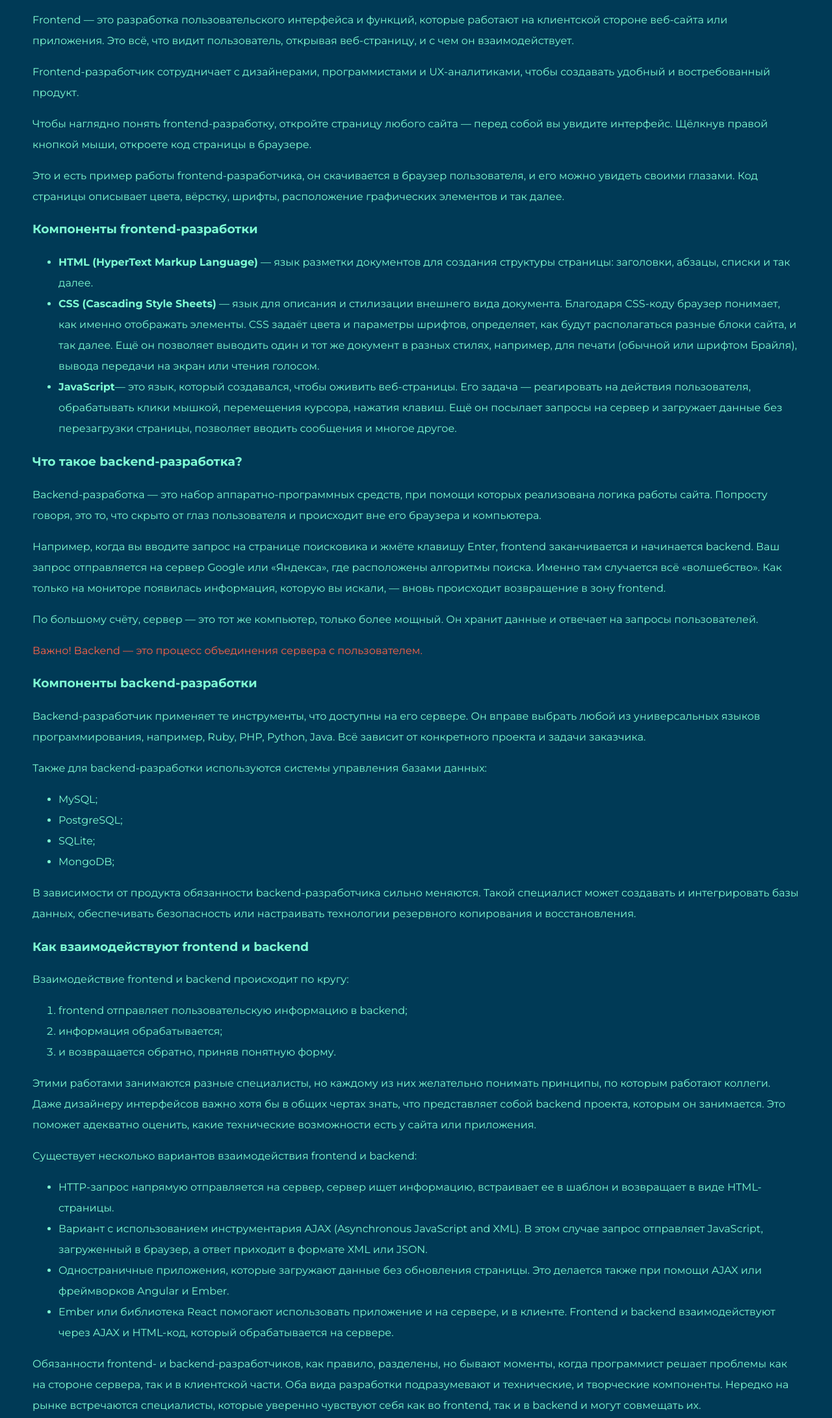
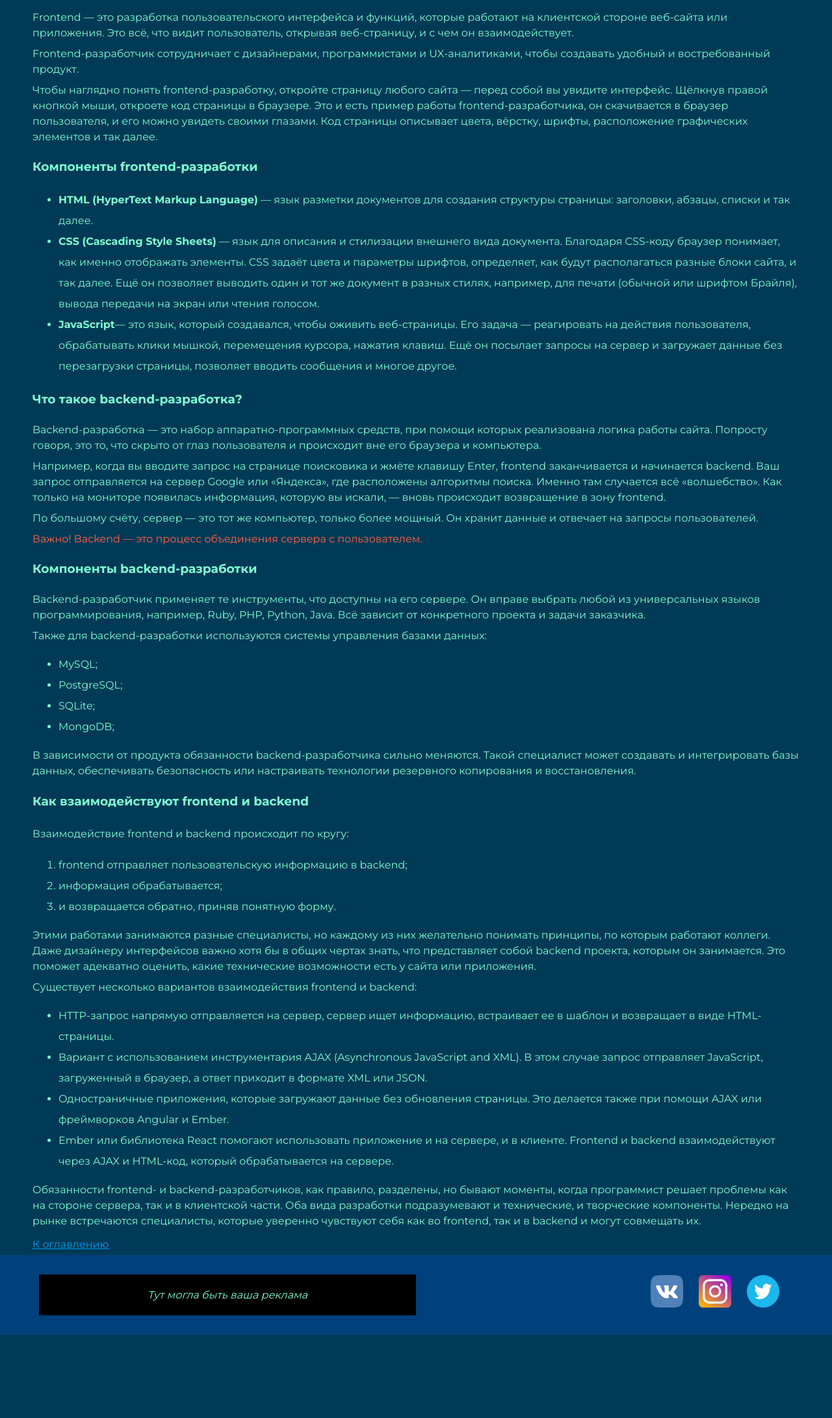
Before and after one commit to privkuSSS/testsite, a plain HTML site: page day-9MY.html in a window 1280 px wide. Shown: the part 580-2763 px from the top of the page at 65% size. After the commit the page ends 2635 px from the top, so only its background shows below. Drawn offline with Linux system fonts and the light colour scheme.

Commit message:
создано в Gitbash

```diff
--- a/day-9MY.html
+++ b/day-9MY.html
@@ -1,11 +1,13 @@
 <!DOCTYPE html>
 <html lang="ru">
+
 <head>
   <meta charset="UTF-8">
   <link rel="stylesheet" href="style-days.css">
   <link href="https://fonts.googleapis.com/css?family=Montserrat:400,500,700|Old+Standard+TT&display=swap&subset=cyrillic" rel="stylesheet">
   <title>Дневник начинающего верстальщика</title>
 </head>
+
 <body>
   <header>
     <div class="container">
@@ -26,47 +28,58 @@
               <a href="#frontend" style="color: #0099ef">Что такое frontend-разработка?</a>
             </li>
             <li>
-            <a href="#compfrontend"style="color: #0099ef">Компоненты frontend-разработки </a>
+              <a href="#compfrontend" style="color: #0099ef">Компоненты frontend-разработки </a>
             </li>
             <li>
-            <a href="#backend"style="color: #0099ef">Что такое backend-разработка?</a>
+              <a href="#backend" style="color: #0099ef">Что такое backend-разработка?</a>
             </li>
             <li>
-            <a href="#compbackend"style="color: #0099ef">Компоненты backend-разработки</a>
+              <a href="#compbackend" style="color: #0099ef">Компоненты backend-разработки</a>
             </li>
             <li>
-            <a href="#interaction"style="color: #0099ef">Как взаимодействуют frontend и backend</a>
+              <a href="#interaction" style="color: #0099ef">Как взаимодействуют frontend и backend</a>
             </li>
           </ul>
           <h3 id="frontend">Что такое frontend-разработка?</h3>
+          <div class="text-statya">
             <p> Frontend — это разработка пользовательского интерфейса и функций, которые работают на клиентской стороне веб-сайта или приложения. Это всё, что видит пользователь, открывая веб-страницу, и с чем он взаимодействует.</p>
             <p>Frontend-разработчик сотрудничает с дизайнерами, программистами и UX-аналитиками, чтобы создавать удобный и востребованный продукт.</p>
-          <p>Чтобы наглядно понять frontend-разработку, откройте страницу любого сайта — перед собой вы увидите интерфейс. Щёлкнув правой кнопкой мыши, откроете код страницы в браузере.</p>
-          <p>Это и есть пример работы frontend-разработчика, он скачивается в браузер пользователя, и его можно увидеть своими глазами. Код страницы описывает цвета, вёрстку, шрифты, расположение графических элементов и так далее.</p>
+            <p>Чтобы наглядно понять frontend-разработку, откройте страницу любого сайта — перед собой вы увидите интерфейс. Щёлкнув правой кнопкой мыши, откроете код страницы в браузере.
+              Это и есть пример работы frontend-разработчика, он скачивается в браузер пользователя, и его можно увидеть своими глазами. Код страницы описывает цвета, вёрстку, шрифты, расположение графических элементов и так далее.</p>
+          </div>
           <h3 id="compfrontend"> Компоненты frontend-разработки </h3>
           <ul>
             <li><b>HTML (HyperText Markup Language)</b> — язык разметки документов для создания структуры страницы: заголовки, абзацы, списки и так далее.
             </li>
-            <li><b>CSS (Cascading Style Sheets)</b> — язык для описания и стилизации внешнего вида документа. Благодаря CSS-коду браузер понимает, как именно отображать элементы. CSS задаёт цвета и параметры шрифтов, определяет, как будут располагаться разные блоки сайта, и так далее. Ещё он позволяет выводить один и тот же документ в разных стилях, например, для печати (обычной или шрифтом Брайля), вывода передачи на экран или чтения голосом.
+            <li><b>CSS (Cascading Style Sheets)</b> — язык для описания и стилизации внешнего вида документа. Благодаря CSS-коду браузер понимает, как именно отображать элементы. CSS задаёт цвета и параметры шрифтов, определяет, как будут
+              располагаться разные блоки сайта, и так далее. Ещё он позволяет выводить один и тот же документ в разных стилях, например, для печати (обычной или шрифтом Брайля), вывода передачи на экран или чтения голосом.
             </li>
-            <li><b>JavaScript</b>— это язык, который создавался, чтобы оживить веб-страницы. Его задача — реагировать на действия пользователя, обрабатывать клики мышкой, перемещения курсора, нажатия клавиш. Ещё он посылает запросы на сервер и загружает данные без перезагрузки страницы, позволяет вводить сообщения и многое другое.
+            <li><b>JavaScript</b>— это язык, который создавался, чтобы оживить веб-страницы. Его задача — реагировать на действия пользователя, обрабатывать клики мышкой, перемещения курсора, нажатия клавиш. Ещё он посылает запросы на сервер и
+              загружает данные без перезагрузки страницы, позволяет вводить сообщения и многое другое.
             </li>
           </ul>
           <h3 id="backend"> Что такое backend-разработка?</h3>
+          <div class="text-statya">
             <p>Backend-разработка — это набор аппаратно-программных средств, при помощи которых реализована логика работы сайта. Попросту говоря, это то, что скрыто от глаз пользователя и происходит вне его браузера и компьютера.</p>
-          <p>Например, когда вы вводите запрос на странице поисковика и жмёте клавишу Enter, frontend заканчивается и начинается backend. Ваш запрос отправляется на сервер Google или «Яндекса», где расположены алгоритмы поиска. Именно там случается всё «волшебство». Как только на мониторе появилась информация, которую вы искали, — вновь происходит возвращение в зону frontend.</p>
+            <p>Например, когда вы вводите запрос на странице поисковика и жмёте клавишу Enter, frontend заканчивается и начинается backend. Ваш запрос отправляется на сервер Google или «Яндекса», где расположены алгоритмы поиска. Именно там случается
+              всё «волшебство». Как только на мониторе появилась информация, которую вы искали, — вновь происходит возвращение в зону frontend.</p>
             <p>По большому счёту, сервер — это тот же компьютер, только более мощный. Он хранит данные и отвечает на запросы пользователей.</p>
             <p class="danger-text"> Важно! Backend — это процесс объединения сервера с пользователем.</p>
+          </div>
           <h3 id="compbackend">Компоненты backend-разработки</h3>
+          <div class="text-statya">
             <p>Backend-разработчик применяет те инструменты, что доступны на его сервере. Он вправе выбрать любой из универсальных языков программирования, например, Ruby, PHP, Python, Java. Всё зависит от конкретного проекта и задачи заказчика.</p>
             <p>Также для backend-разработки используются системы управления базами данных:</p>
+          </div>
           <ul>
             <li>MySQL;</li>
             <li>PostgreSQL;</li>
             <li>SQLite;</li>
             <li>MongoDB;</li>
           </ul>
+          <div class="text-statya">
             <p>В зависимости от продукта обязанности backend-разработчика сильно меняются. Такой специалист может создавать и интегрировать базы данных, обеспечивать безопасность или настраивать технологии резервного копирования и восстановления.</p>
+          </div>
           <h3 id="interaction">Как взаимодействуют frontend и backend</h3>
           <p>Взаимодействие frontend и backend происходит по кругу:</p>
           <ol>
@@ -74,16 +87,22 @@
             <li>информация обрабатывается;</li>
             <li> и возвращается обратно, приняв понятную форму.</li>
           </ol>
-          <p>Этими работами занимаются разные специалисты, но каждому из них желательно понимать принципы, по которым работают коллеги. Даже дизайнеру интерфейсов важно хотя бы в общих чертах знать, что представляет собой backend проекта, которым он занимается. Это поможет адекватно оценить, какие технические возможности есть у сайта или приложения.</p>
+          <div class="text-statya">
+            <p>Этими работами занимаются разные специалисты, но каждому из них желательно понимать принципы, по которым работают коллеги. Даже дизайнеру интерфейсов важно хотя бы в общих чертах знать, что представляет собой backend проекта, которым
+              он занимается. Это поможет адекватно оценить, какие технические возможности есть у сайта или приложения.</p>
             <p>Существует несколько вариантов взаимодействия frontend и backend:</p>
+          </div>
           <ul>
             <li> HTTP-запрос напрямую отправляется на сервер, сервер ищет информацию, встраивает ее в шаблон и возвращает в виде HTML-страницы.</li>
             <li>Вариант с использованием инструментария AJAX (Asynchronous JavaScript and XML). В этом случае запрос отправляет JavaScript, загруженный в браузер, а ответ приходит в формате XML или JSON.</li>
             <li>Одностраничные приложения, которые загружают данные без обновления страницы. Это делается также при помощи AJAX или фреймворков Angular и Ember.</li>
             <li>Ember или библиотека React помогают использовать приложение и на сервере, и в клиенте. Frontend и backend взаимодействуют через AJAX и HTML-код, который обрабатывается на сервере.</li>
           </ul>
-          <p>Обязанности frontend- и backend-разработчиков, как правило, разделены, но бывают моменты, когда программист решает проблемы как на стороне сервера, так и в клиентской части. Оба вида разработки подразумевают и технические, и творческие компоненты. Нередко на рынке встречаются специалисты, которые уверенно чувствуют себя как во frontend, так и в backend и могут совмещать их.</p>
-          <a href="#content"style="color: #0099ef"> К оглавлению </a>
+          <div class="text-statya">
+          <p>Обязанности frontend- и backend-разработчиков, как правило, разделены, но бывают моменты, когда программист решает проблемы как на стороне сервера, так и в клиентской части. Оба вида разработки подразумевают и технические, и творческие
+            компоненты. Нередко на рынке встречаются специалисты, которые уверенно чувствуют себя как во frontend, так и в backend и могут совмещать их.</p>
+          </div>
+          <a href="#content" style="color: #0099ef"> К оглавлению </a>
     </article>
   </main>
   <footer id="footer-contacts" class="page-footer-long">
@@ -106,4 +125,5 @@
     </div>
   </footer>
 </body>
+
 </html>
--- a/style-days.css
+++ b/style-days.css
@@ -47,7 +47,14 @@ h1 {
 .avatar-container {
   text-align: center;
 }
-
+.text-statya {
+  line-height: 1.5em;
+  vertical-align: middle;
+}
+.text-statya p {
+  margin-top: 0.5em;
+  margin-bottom: 0.5em;
+}
 .avatar {
   padding: 10px;
   border-radius: 50%;
```
Also changed, not shown: index.html (+26 -8 lines), files/background-days1.png (added), 1 other file. Lines whose indentation alone changed are shown as unchanged.
